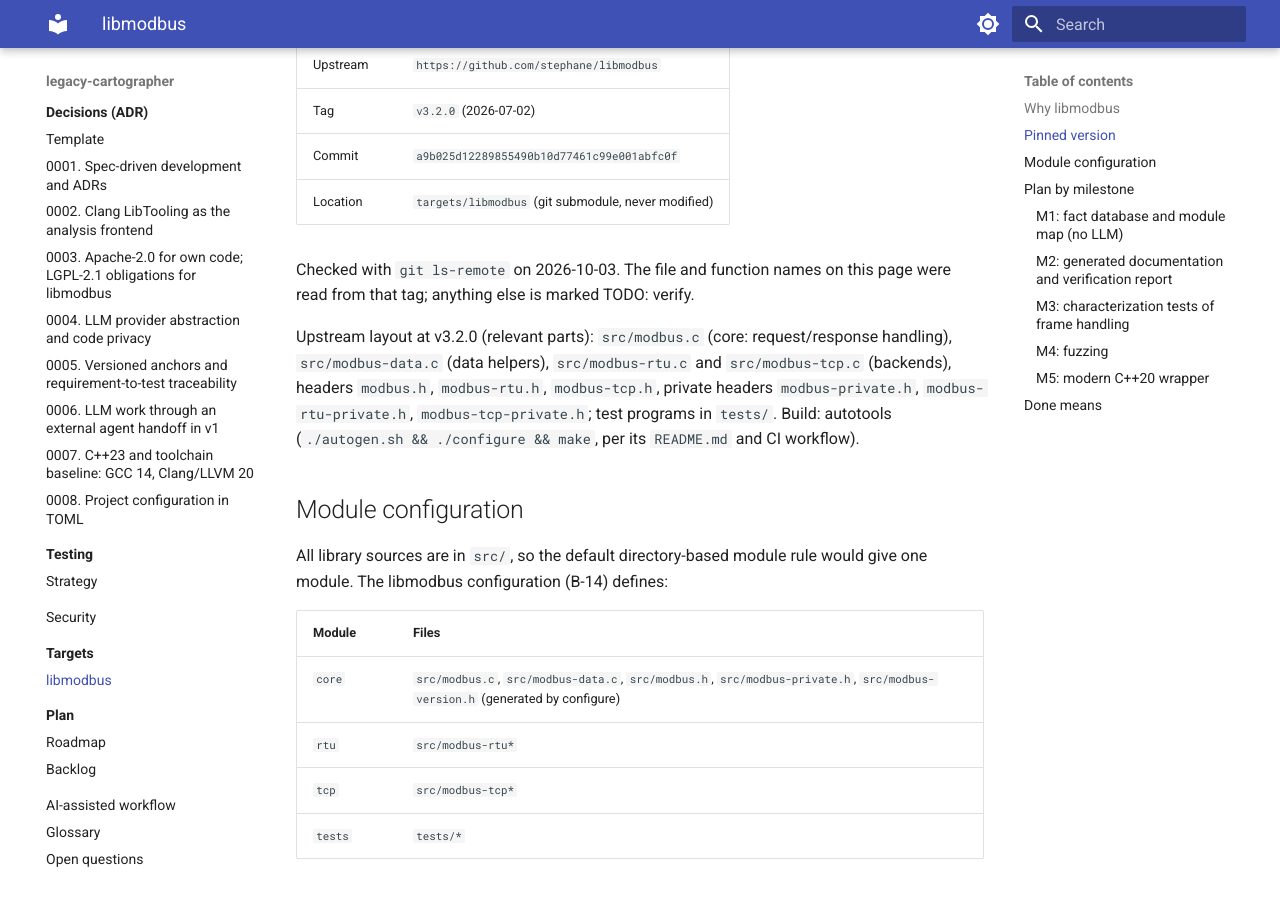
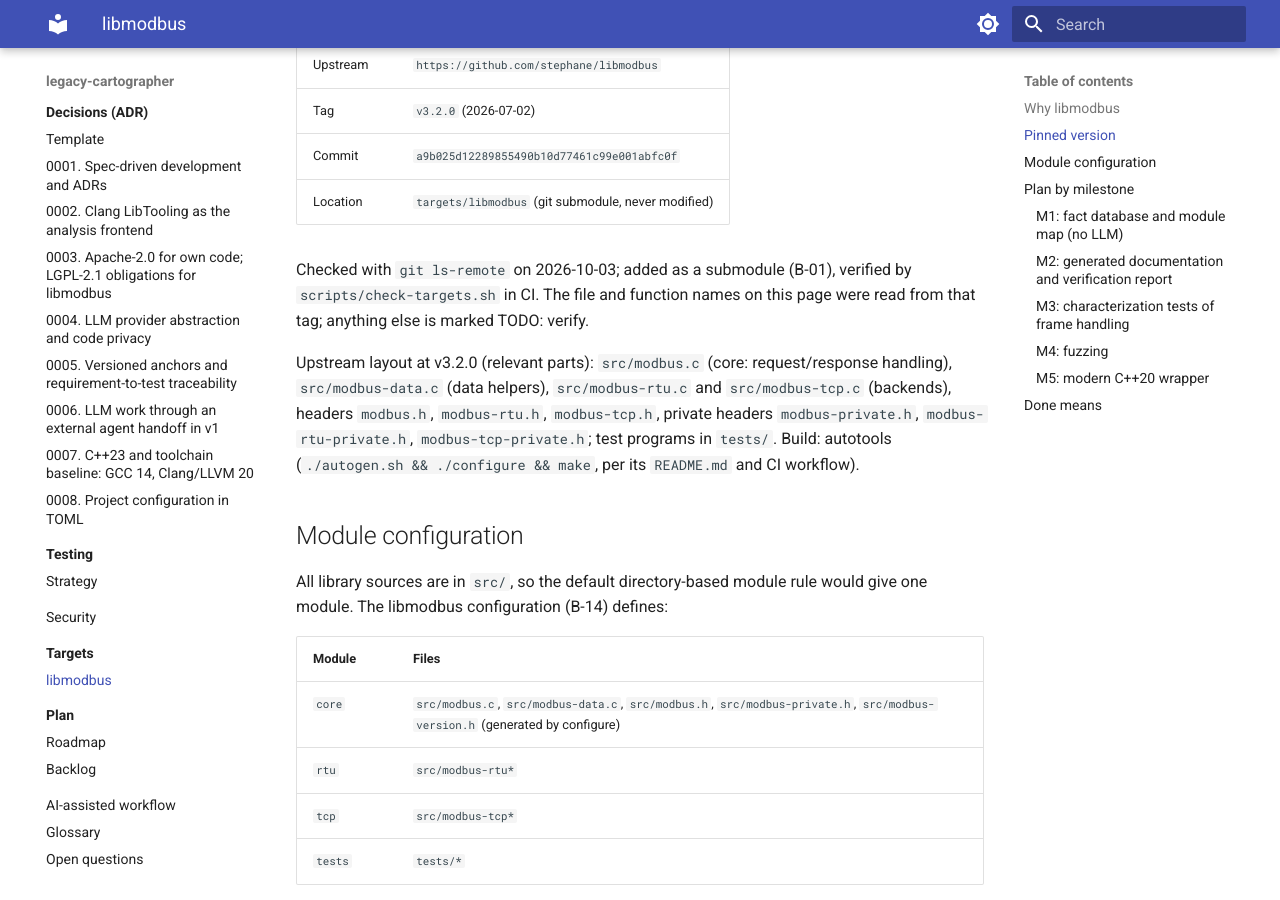
Before and after one commit to Tomek52/legacy-cartographer, an MkDocs documentation site: the page built from docs/targets/libmodbus.md, in a window 1280 px wide and 900 px high, scrolled down 579 px. Built offline with MkDocs 1.6.1 and Material for MkDocs 9.7.7, drawn with Linux system fonts in a browser that asks for light colours.

Commit message:
build(targets): add libmodbus v3.2.0 as pinned submodule
targets/libmodbus points at upstream tag v3.2.0 (a9b025d), unmodified.
scripts/check-targets.sh compares each submodule with the commit recorded
in docs/targets/<name>.md and fails on local changes; a new CI job runs it
with submodules checked out. Verified locally against a clean checkout, an
untracked file and a different tag.

Backlog: B-01. NFR-008, ADR-0003

Co-Authored-By: Claude Opus 5.5 <noreply@anthropic.com>
Claude-Session: https://claude.ai/code/session_01Sn6UD6WxmmXBAgKToBQUdD

```diff
--- a/docs/targets/libmodbus.md
+++ b/docs/targets/libmodbus.md
@@ -25,7 +25,8 @@
 | Commit | `a9b025d12289855490b10d77461c99e001abfc0f` |
 | Location | `targets/libmodbus` (git submodule, never modified) |
 
-Checked with `git ls-remote` on 2026-10-03. The file and function names on
+Checked with `git ls-remote` on 2026-10-03; added as a submodule (B-01),
+verified by `scripts/check-targets.sh` in CI. The file and function names on
 this page were read from that tag; anything else is marked TODO: verify.
 
 Upstream layout at v3.2.0 (relevant parts): `src/modbus.c` (core:
```
Also changed, not shown: targets/README.md (+8 -6 lines), .gitmodules (added), 2 other files.
